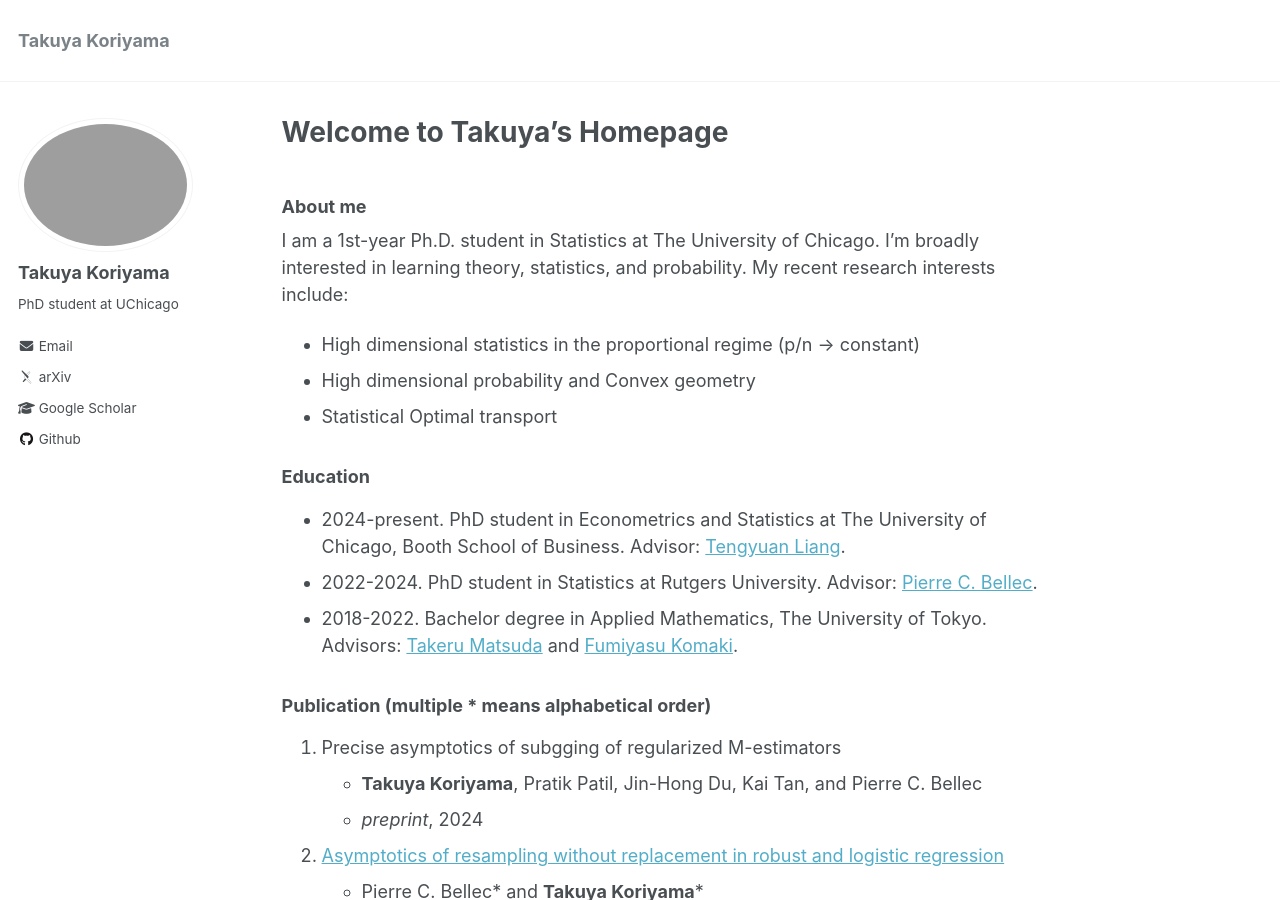
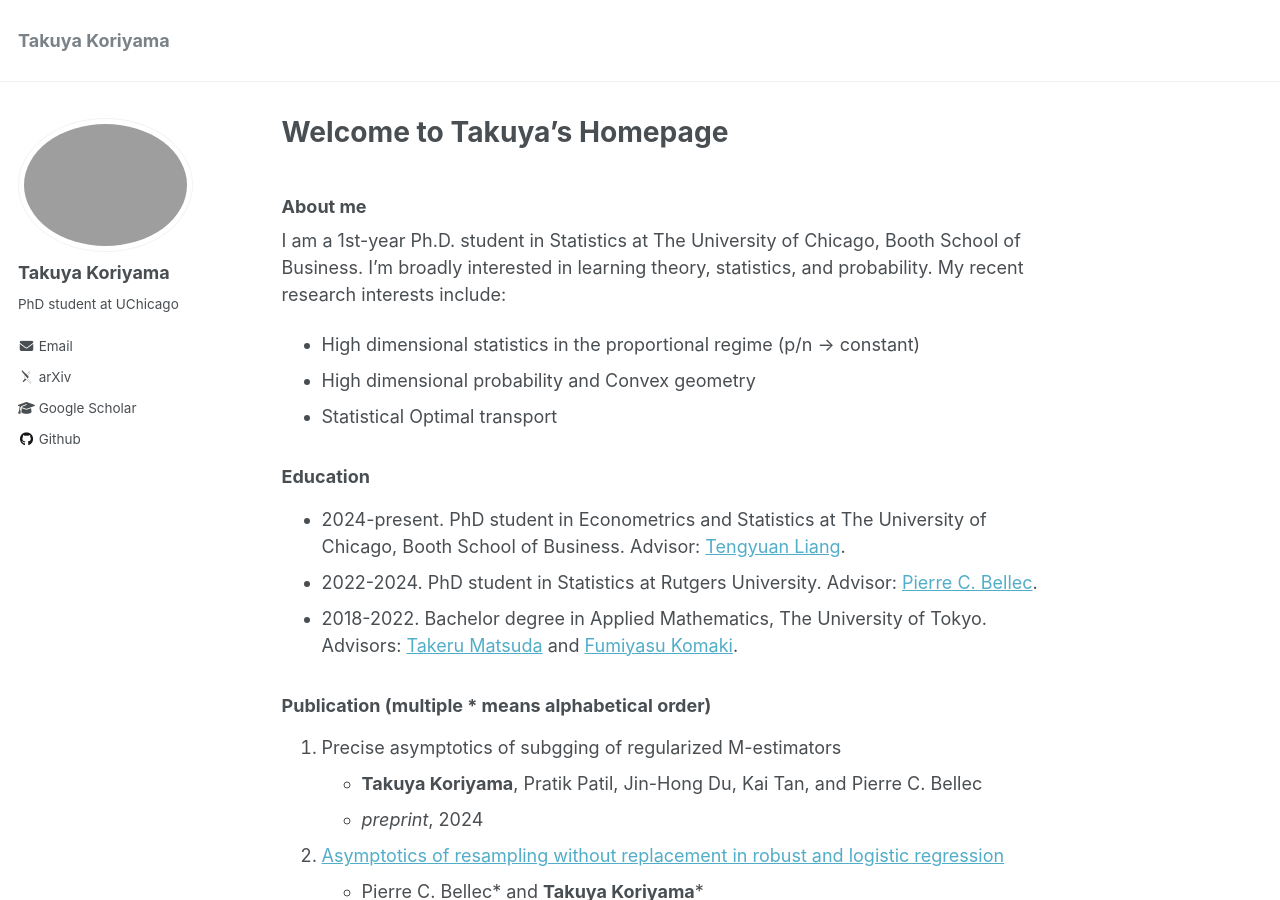
Before and after one commit to TakuyaKoriyama/takuyakoriyama.github.io, a Jekyll site: the page built from _pages/about.md, in a window 1280 px wide and 900 px high. Built offline with Jekyll 4.4.1, drawn with Linux system fonts in a browser that asks for light colours; some web fonts are replaced.

Commit message:
Update about.md

```diff
--- a/_pages/about.md
+++ b/_pages/about.md
@@ -8,7 +8,7 @@ redirect_from:
 ---
 
 ### About me
-I am a 1st-year Ph.D. student in Statistics at The University of Chicago. I'm broadly interested in learning theory, statistics, and probability.
+I am a 1st-year Ph.D. student in Statistics at The University of Chicago, Booth School of Business. I'm broadly interested in learning theory, statistics, and probability.
 My recent research interests include:
 * High dimensional statistics in the proportional regime (p/n -> constant)
 * High dimensional probability and Convex geometry
```
